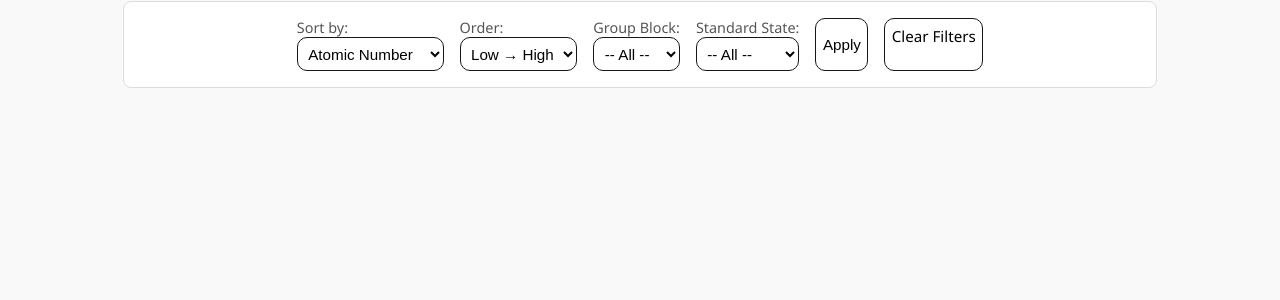
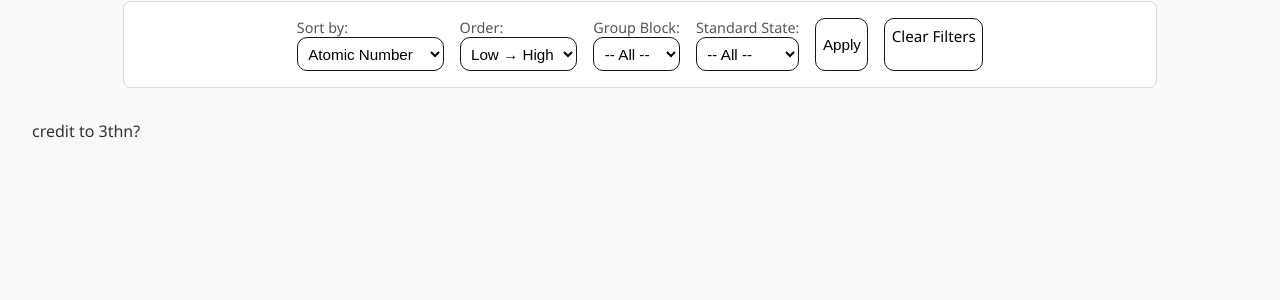
Before and after one commit to staten-island-tech/flask-api-project-weiy-1, a Flask app: page / in a window 1280 px wide. Shown: the part 127-427 px from the top of the page. Run offline with Flask 3, Linux system fonts and the light colour scheme; data that the repository does not hold is empty.

Commit message:
asdasffasafsafs

```diff
--- a/templates/index.html
+++ b/templates/index.html
@@ -65,5 +65,8 @@
             </a>
         {% endfor %}
     </div>
+
+    <p1>credit to 3thn?</p1>
+
 </body>
 </html>
```
